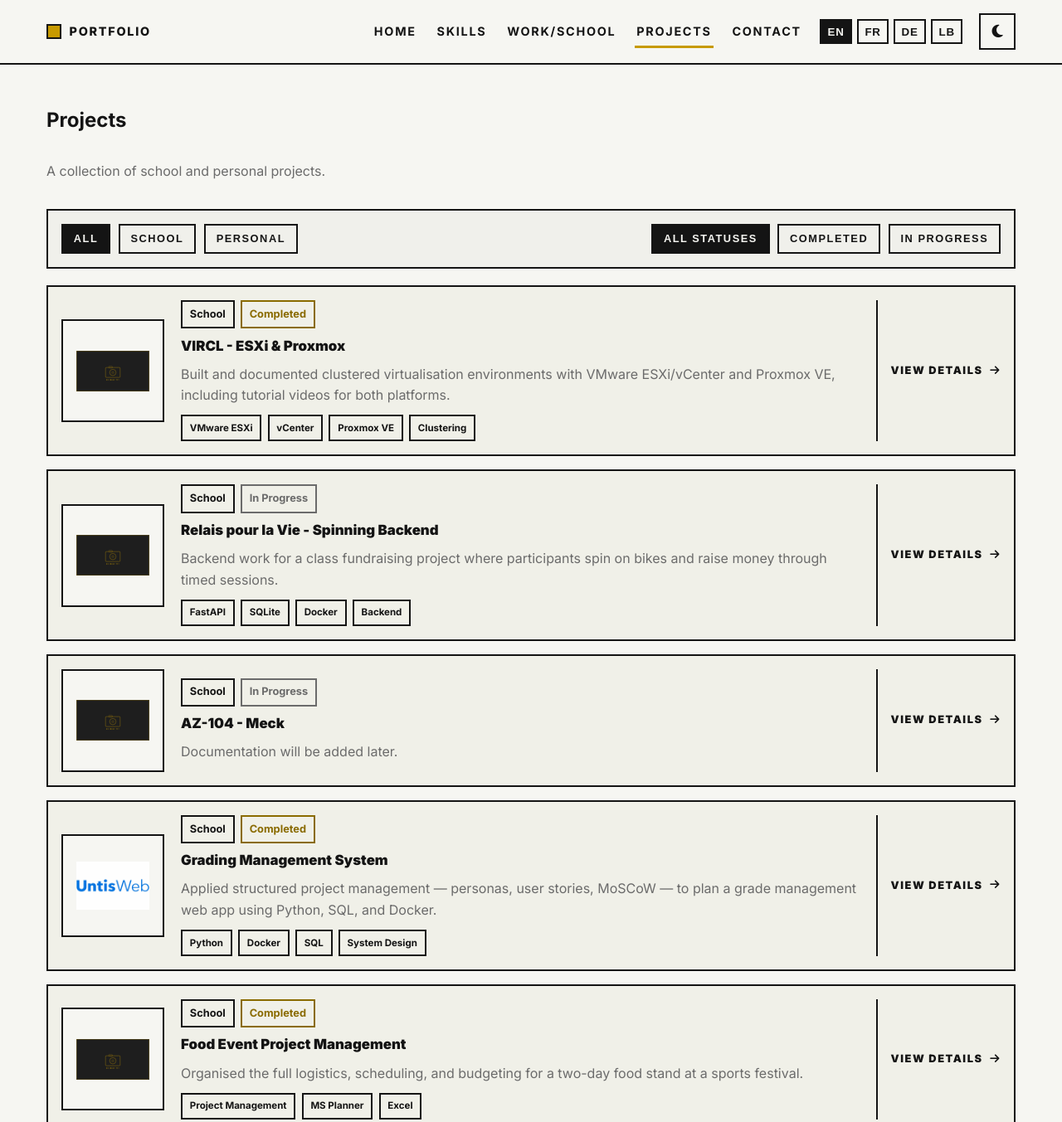
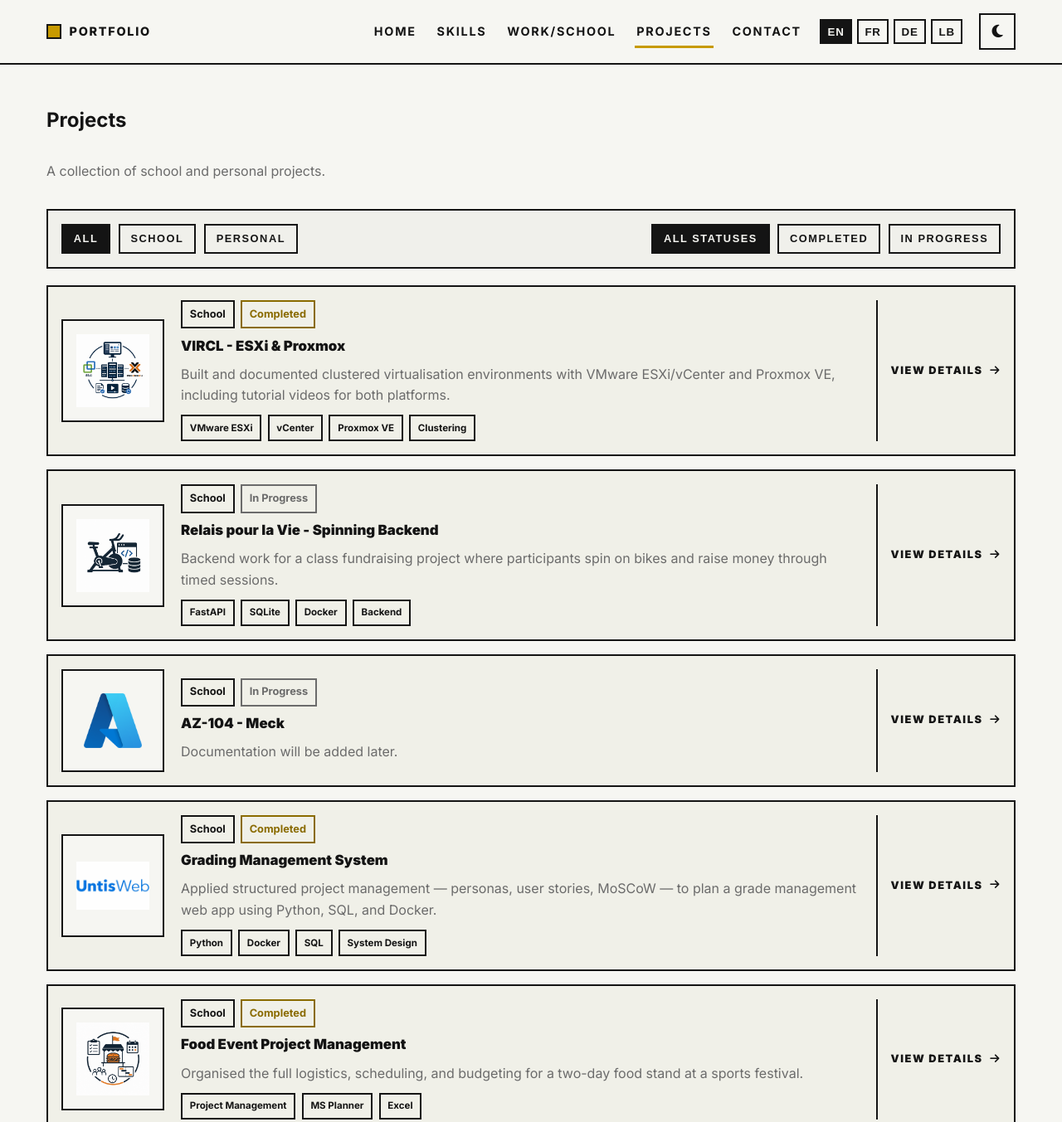
Before and after one commit to GirAn570/GirAn570.github.io, a plain HTML site: page pages/projects/index.html in a window 1280 px wide. Shown: the top 1353 px of the page at 83% size. Drawn offline with Linux system fonts and the light colour scheme.

Commit message:
adding missing images

```diff
--- a/assets/js/projects-data.js
+++ b/assets/js/projects-data.js
@@ -42,7 +42,7 @@ window.PROJECTS_DATA = [
     title: 'VIRCL - ESXi & Proxmox',
     type: 'school',
     status: 'completed',
-    image: null,
+    image: '/assets/docs/projects/vircl-esxi-proxmox/vircl.png',
     shortDescription: 'Built and documented clustered virtualisation environments with VMware ESXi/vCenter and Proxmox VE, including tutorial videos for both platforms.',
     longDescription: 'This project focused on comparing and implementing clustering in two virtualisation platforms: VMware ESXi with vCenter and Proxmox VE. The work covered host preparation, cluster configuration, VM management, backup-related considerations, and clear operational documentation. The final deliverables include a full documentation package, a presentation, and two tutorial videos showing the ESXi/vCenter and Proxmox workflows.',
     reflection: 'Working across both ESXi/vCenter and Proxmox made the differences between enterprise virtualisation platforms much more concrete. It was useful to see how similar infrastructure goals can be reached through very different tooling, interfaces, and operational habits.',
@@ -61,7 +61,7 @@ window.PROJECTS_DATA = [
     title: 'Relais pour la Vie - Spinning Backend',
     type: 'school',
     status: 'in-progress',
-    image: null,
+    image: '/assets/docs/projects/spinning-relaispourlavie/spinning.png',
     shortDescription: 'Backend work for a class fundraising project where participants spin on bikes and raise money through timed sessions.',
     longDescription: 'This class project supports a fundraising event based around spinning bikes. My work focused on the central backend used by the admin panel. I built a FastAPI service with a SQLite database, Docker Compose setup, health checks, login/logout with bearer tokens, bcrypt password hashing, role-based permissions, student and sponsor management, and bike session endpoints. The backend tracks one active session per bike, supports adding extra time, preserves stopped session history, and exposes the data needed by the admin interface.',
     reflection: 'My part of the project was about making the operational side reliable: admins need to log in, manage students and sponsors, start or stop bike sessions, and trust that the data stays consistent during the event. It was a good exercise in keeping the backend simple while still covering authentication, permissions, persistence, and the workflow the team actually needs.',
@@ -74,7 +74,7 @@ window.PROJECTS_DATA = [
     title: 'AZ-104 - Meck',
     type: 'school',
     status: 'in-progress',
-    image: null,
+    image: '/assets/docs/projects/az-104-meck/image.png',
     shortDescription: 'Documentation will be added later.',
     longDescription: '',
     reflection: null,
@@ -105,7 +105,7 @@ window.PROJECTS_DATA = [
     title: 'Food Event Project Management',
     type: 'school',
     status: 'completed',
-    image: null,
+    image: '/assets/docs/projects/food-event-project-management/food_event.png',
     shortDescription: 'Organised the full logistics, scheduling, and budgeting for a two-day food stand at a sports festival.',
     longDescription: 'Managed the complete logistics of a pulled chicken and pulled jackfruit sandwich stand over two days of a sports festival. Planning covered quantity estimation (including a vegetarian ratio and free meals for referees), smoker load scheduling and wood consumption, manpower allocation, and setup/cleanup timing. An Excel cost sheet was built to estimate pricing and break-even points. Personas were created to model visitor needs and service constraints. Task tracking was handled in MS Planner from Backlog to Finished.',
     reflection: 'This was our first real-world project, and it taught me more than any classroom exercise could. We built a detailed plan, then compared it against what actually happened over the two days — and the gaps were eye-opening. It reinforced early on that no plan survives contact with reality, and that the ability to adapt matters just as much as the ability to prepare.',
@@ -180,7 +180,7 @@ window.PROJECTS_DATA = [
     title: 'Battery Technology',
     type: 'school',
     status: 'completed',
-    image: null,
+    image: '/assets/docs/projects/battery-technology/battery_technology.png',
     shortDescription: 'Researched and presented battery technology as part of a cloud infrastructure hardware study.',
     longDescription: 'Prepared and delivered a hardware presentation on battery technology as part of the cloud infrastructure course. The presentation covered the underlying principles of battery operation, different battery chemistries and their trade-offs, and the relevance of battery technology in modern infrastructure (e.g. UPS systems, data centre power backup). The goal was to develop the ability to research a hardware topic independently and communicate it clearly to a technical audience.',
     reflection: 'Researching battery technology deepened my understanding of hardware in a way that goes beyond components and specs. It prompted me to think about how physical infrastructure is powered and protected — a perspective that is easy to overlook when working mostly in software and virtualised environments.',
--- a/pages/projects/index.html
+++ b/pages/projects/index.html
@@ -211,7 +211,7 @@
 
   <script src="../../assets/js/main.js?v=20260105"></script>
   <script src="../../assets/js/language-switcher.js?v=20260625c"></script>
-  <script src="../../assets/js/projects-data.js?v=20260625b"></script>
+  <script src="../../assets/js/projects-data.js?v=20260625c"></script>
   <script src="../../assets/js/projects.js?v=20260625d"></script>
 
   <script>
```
Also changed, not shown: assets/docs/projects/az-104-meck/image.png (added), assets/docs/projects/battery-technology/battery_technology.png (added), assets/docs/projects/food-event-project-management/food_event.png (added), assets/docs/projects/spinning-relaispourlavie/spinning.png (added), assets/docs/projects/vircl-esxi-proxmox/vircl.png (added).
